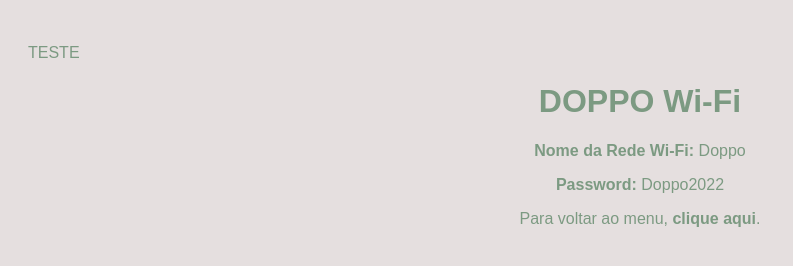
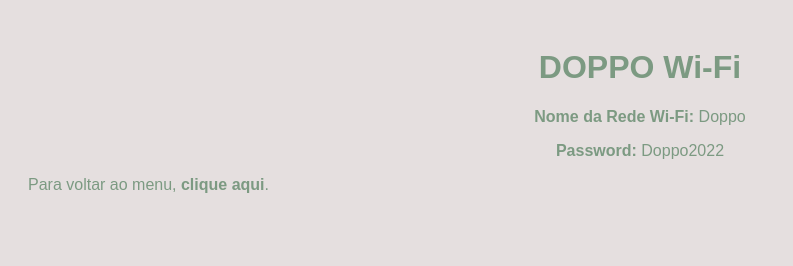
Before and after one commit to nunopiress/DOPPO, a plain HTML site: page index.html in a window 1280 px wide. Shown: the whole page, without its empty margins (0-793 px from the left). Drawn offline with Linux system fonts and the light colour scheme.

Commit message:
index.html

```diff
--- a/index.html
+++ b/index.html
@@ -25,6 +25,9 @@
         .text-right {
             text-align: right; /* Alinhamento à direita */
         }
+        .text-left {
+            text-align: left; /* Alinhamento à esquerda */
+        }
         .text-center {
             text-align: center; /* Alinhamento centralizado */
         }
@@ -32,11 +35,10 @@
 </head>
 <body>
     <div class="container">
-        <p style="text-align:left">TESTE</p>
         <h1>DOPPO Wi-Fi</h1>
         <p><strong>Nome da Rede Wi-Fi:</strong> Doppo</p> <!-- Adicionando negrito -->
         <p><strong>Password:</strong> Doppo2022</p> <!-- Adicionando negrito -->
-        <p class="text-center">Para voltar ao menu, <a href="https://linktr.ee/MenuDoppo">clique <strong>aqui</strong></a>.</p> <!-- Adicionando negrito ao "aqui" -->
+        <p class="text-left">Para voltar ao menu, <a href="https://linktr.ee/MenuDoppo">clique <strong>aqui</strong></a>.</p> <!-- Adicionando negrito ao "aqui" -->
     </div>
 </body>
 </html>
```
